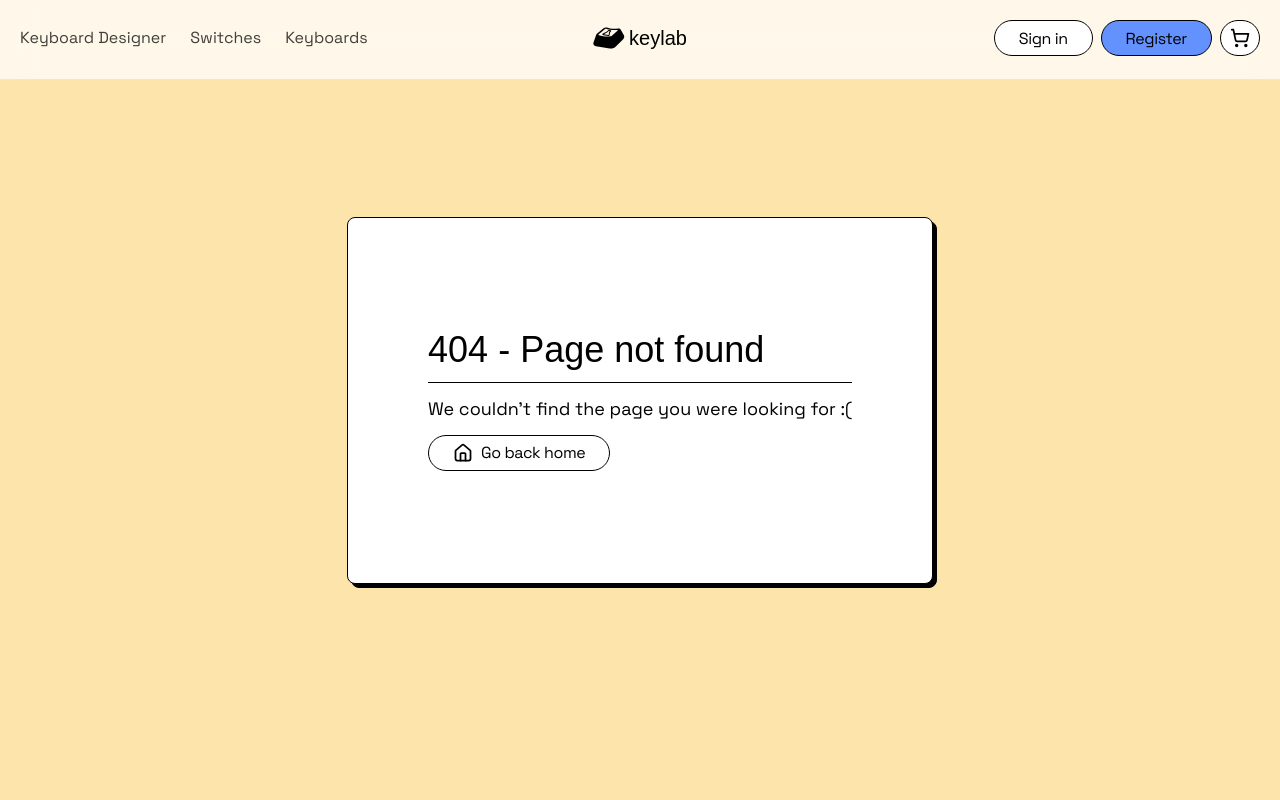
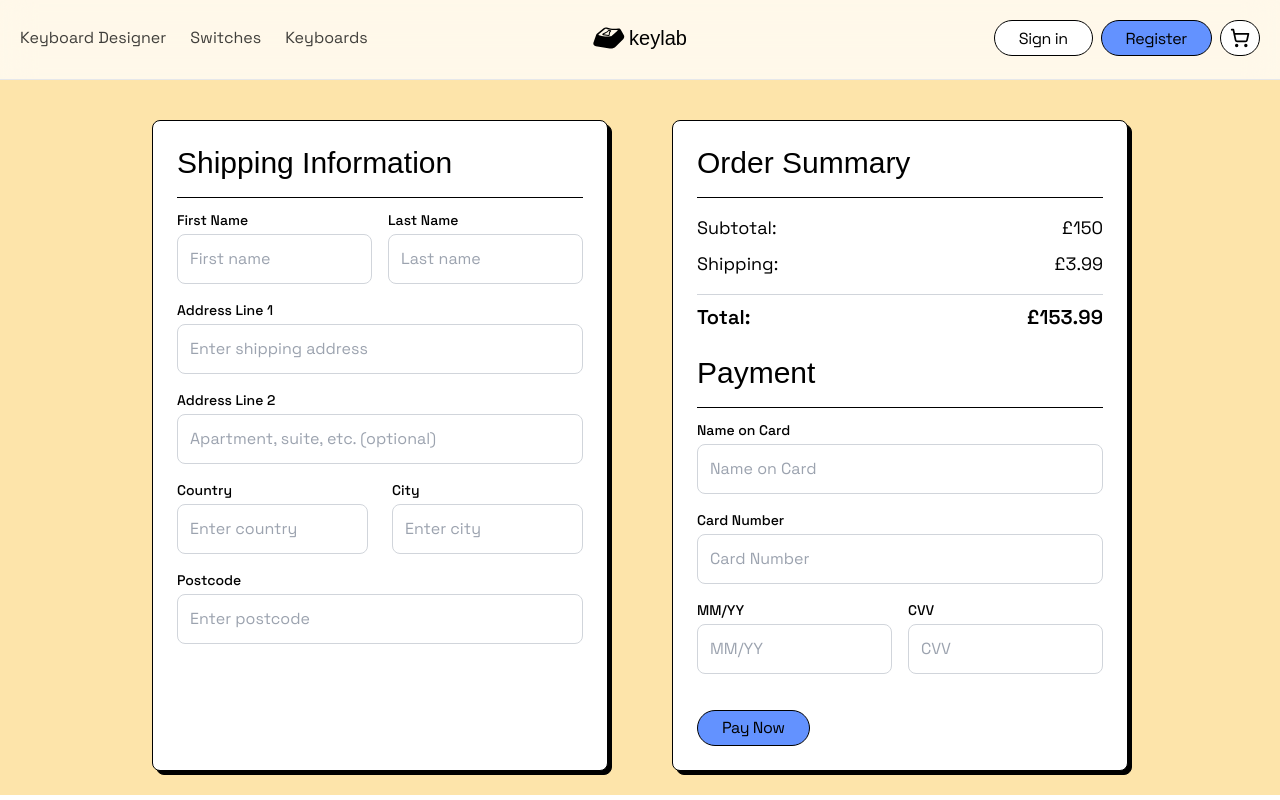
Before and after one commit to unchihugo/keylab, a React (Vite) app in the folder client/: page /checkout in a window 1280 px wide. Before the commit this address had no page. Built offline with nearby package versions, Linux system fonts and the light colour scheme; a web font is replaced by a local one.

Commit message:
checkout page
simple design doesnt have functionality stuff yet

```diff
--- a/client/package.json
+++ b/client/package.json
@@ -12,7 +12,6 @@
   "dependencies": {
     "keylab": "file:",
     "lucide-react": "^0.453.0",
-    "prettier": "^3.4.1",
     "react": "^18.3.1",
     "react-dom": "^18.3.1",
     "react-router-dom": "^6.27.0"
@@ -28,6 +27,7 @@
     "eslint-plugin-react-refresh": "^0.4.13",
     "globals": "^15.11.0",
     "postcss": "^8.4.47",
+    "prettier": "^3.4.1",
     "tailwindcss": "^3.4.14",
     "typescript": "~5.6.2",
     "typescript-eslint": "^8.10.0",
--- a/client/src/main.tsx
+++ b/client/src/main.tsx
@@ -12,9 +12,10 @@ import NotFound from "./pages/NotFound"
 import SignIn from "./pages/auth/sign-in"
 import Register from "./pages/auth/register"
 import Product from "./pages/products/[slug]"
-import Cart from './pages/Cart'
+import Cart from "./pages/Cart"
 import ProtectedRoute from "./components/ProtectedRoute"
 import About from "./pages/About"
+import Checkout from "./pages/Checkout"
 
 const router = createBrowserRouter([
 	{
@@ -23,6 +24,7 @@ const router = createBrowserRouter([
 		children: [
 			{ path: "/", element: <Home /> },
 			{ path: "/cart", element: <Cart /> },
+			{ path: "/checkout", element: <Checkout /> },
 			{ path: "/example", element: <div>Example</div> },
 			{
 				path: "/protected",
--- a/client/src/pages/Cart.tsx
+++ b/client/src/pages/Cart.tsx
@@ -5,6 +5,7 @@ import Divider from "../components/Divider"
 import InputBox from "../components/InputBox"
 import LinkButton from "../components/LinkButton"
 import { LockKeyhole, Minus, Plus } from "lucide-react"
+import { Link } from "react-router-dom"
 
 export default function Cart() {
 	{
@@ -150,7 +151,7 @@ export default function Cart() {
 						<InputBox />
 						<div className="flex flex-col w-full">
 							<LinkButton
-								to="/cart/checkout"
+								to="/checkout"
 								buttonClassNames="px-10 py-5 bg-secondary-dark w-full mt-12"
 								text="Checkout"
 								Icon={LockKeyhole}
--- /dev/null
+++ b/client/src/pages/Checkout.tsx
@@ -0,0 +1,270 @@
+/** @format */
+
+import React, { useState } from "react"
+import Divider from "../components/Divider"
+import LinkButton from "../components/LinkButton"
+
+export default function Checkout() {
+	const [firstName, setFirstName] = useState("")
+	const [lastName, setLastName] = useState("")
+	const [address1, setAddress1] = useState("")
+	const [address2, setAddress2] = useState("")
+	const [country, setCountry] = useState("")
+	const [city, setCity] = useState("")
+	const [postcode, setPostcode] = useState("")
+	const [nameoncard, setNameOnCard] = useState("")
+	const [cardnumber, setCardNumber] = useState("")
+	const [expirydate, setExpiryDate] = useState("")
+	const [cvv, setCvv] = useState("")
+
+	return (
+		<div className="flex justify-center items-center bg-primary">
+			<div className="w-full max-w-screen-lg">
+				{/* Checkout container */}
+				<div className="grid grid-cols-1 lg:grid-cols-2 gap-10 lg:gap-16 mt-24 p-6">
+					{/* Shipping Information Section */}
+					<div className="bg-white drop-shadow-cartoon rounded-lg border border-black p-6">
+						<h2 className="text-3xl font-display mb-4">
+							Shipping Information
+						</h2>
+						<Divider />
+						<form className="space-y-4 font-body">
+							<div className="grid grid-cols-2 gap-4">
+								<div>
+									<label
+										className="text-sm font-medium block mb-1"
+										htmlFor="firstName">
+										First Name
+									</label>
+									<input
+										type="text"
+										id="firstName"
+										className="border border-gray-300 p-3 rounded-lg w-full"
+										placeholder="First name"
+										value={firstName}
+										onChange={(e) =>
+											setFirstName(e.target.value)
+										}
+									/>
+								</div>
+								<div>
+									<label
+										className="text-sm font-medium block mb-1"
+										htmlFor="lastName">
+										Last Name
+									</label>
+									<input
+										type="text"
+										id="lastName"
+										className="border border-gray-300 p-3 rounded-lg w-full"
+										placeholder="Last name"
+										value={lastName}
+										onChange={(e) =>
+											setLastName(e.target.value)
+										}
+									/>
+								</div>
+							</div>
+							<div>
+								<label
+									className="text-sm font-medium block mb-1"
+									htmlFor="address1">
+									Address Line 1
+								</label>
+								<input
+									type="text"
+									id="address1"
+									className="border border-gray-300 p-3 rounded-lg w-full"
+									placeholder="Enter shipping address"
+									value={address1}
+									onChange={(e) =>
+										setAddress1(e.target.value)
+									}
+								/>
+							</div>
+							<div>
+								<label
+									className="text-sm font-medium block mb-1"
+									htmlFor="address2">
+									Address Line 2
+								</label>
+								<input
+									type="text"
+									id="address2"
+									className="border border-gray-300 p-3 rounded-lg w-full"
+									placeholder="Apartment, suite, etc. (optional)"
+									value={address2}
+									onChange={(e) =>
+										setAddress2(e.target.value)
+									}
+								/>
+							</div>
+							<div className="grid grid-cols-2 gap-6">
+								<div>
+									<label
+										className="text-sm font-medium block mb-1"
+										htmlFor="country">
+										Country
+									</label>
+									<input
+										type="text"
+										id="country"
+										className="border border-gray-300 p-3 rounded-lg w-full"
+										placeholder="Enter country"
+										value={country}
+										onChange={(e) =>
+											setCountry(e.target.value)
+										}
+									/>
+								</div>
+								<div>
+									<label
+										className="text-sm font-medium block mb-1"
+										htmlFor="city">
+										City
+									</label>
+									<input
+										type="text"
+										id="city"
+										className="border border-gray-300 p-3 rounded-lg w-full"
+										placeholder="Enter city"
+										value={city}
+										onChange={(e) =>
+											setCity(e.target.value)
+										}
+									/>
+								</div>
+							</div>
+							<div>
+								<label
+									className="text-sm font-medium block mb-1"
+									htmlFor="postcode">
+									Postcode
+								</label>
+								<input
+									type="text"
+									id="postcode"
+									className="border border-gray-300 p-3 rounded-lg w-full"
+									placeholder="Enter postcode"
+									value={postcode}
+									onChange={(e) =>
+										setPostcode(e.target.value)
+									}
+								/>
+							</div>
+						</form>
+					</div>
+					{/* Order summary + payment container */}
+					<div className="bg-white drop-shadow-cartoon rounded-lg border border-black p-6 space-y-6">
+						{/* Order summary */}
+						<div>
+							<h2 className="text-3xl font-display mb-4">
+								Order Summary
+							</h2>
+							<Divider />
+							<div className="flex justify-between font-body text-lg mt-4">
+								<span>Subtotal:</span>
+								<span>£150</span>
+							</div>
+							<div className="flex justify-between font-body text-lg mt-2">
+								<span>Shipping:</span>
+								<span>£3.99</span>
+							</div>
+							<div className="flex justify-between font-body text-xl font-semibold mt-4 border-t border-gray-300 pt-2">
+								<span>Total:</span>
+								<span>£153.99</span>
+							</div>
+						</div>
+						{/* Payment */}
+						<div>
+							<h2 className="text-3xl font-display mb-4">
+								Payment
+							</h2>
+							<Divider />
+							<form className="space-y-4 font-body">
+								<div>
+									<label
+										className="text-sm font-medium block mb-1"
+										htmlFor="nameOnCard">
+										Name on Card
+									</label>
+									<input
+										type="text"
+										id="nameOnCard"
+										className="border border-gray-300 p-3 rounded-lg w-full"
+										placeholder="Name on Card"
+										value={nameoncard}
+										onChange={(e) =>
+											setNameOnCard(e.target.value)
+										}
+									/>
+								</div>
+								<div>
+									<label
+										className="text-sm font-medium block mb-1"
+										htmlFor="cardNumber">
+										Card Number
+									</label>
+									<input
+										type="text"
+										id="cardNumber"
+										className="border border-gray-300 p-3 rounded-lg w-full"
+										placeholder="Card Number"
+										value={cardnumber}
+										onChange={(e) =>
+											setCardNumber(e.target.value)
+										}
+									/>
+								</div>
+								<div className="grid grid-cols-2 gap-4">
+									<div>
+										<label
+											className="text-sm font-medium block mb-1"
+											htmlFor="expiryDate">
+											MM/YY
+										</label>
+										<input
+											type="text"
+											id="expiryDate"
+											className="border border-gray-300 p-3 rounded-lg w-full"
+											placeholder="MM/YY"
+											value={expirydate}
+											onChange={(e) =>
+												setExpiryDate(e.target.value)
+											}
+										/>
+									</div>
+									<div>
+										<label
+											className="text-sm font-medium block mb-1"
+											htmlFor="cvv">
+											CVV
+										</label>
+										<input
+											type="text"
+											id="cvv"
+											className="border border-gray-300 p-3 rounded-lg w-full"
+											placeholder="CVV"
+											value={cvv}
+											onChange={(e) =>
+												setCvv(e.target.value)
+											}
+										/>
+									</div>
+								</div>
+							</form>
+							{/* Pay Now Button */}
+							<div className="mt-6">
+								<LinkButton
+									to="/payment"
+									text="Pay Now"
+									buttonClassNames="mt-3 px-6 bg-secondary-dark"
+								/>
+							</div>
+						</div>
+					</div>
+				</div>
+			</div>
+		</div>
+	)
+}
```
Also changed, not shown: 1 other file (tests, documents, lock files or other folders).
